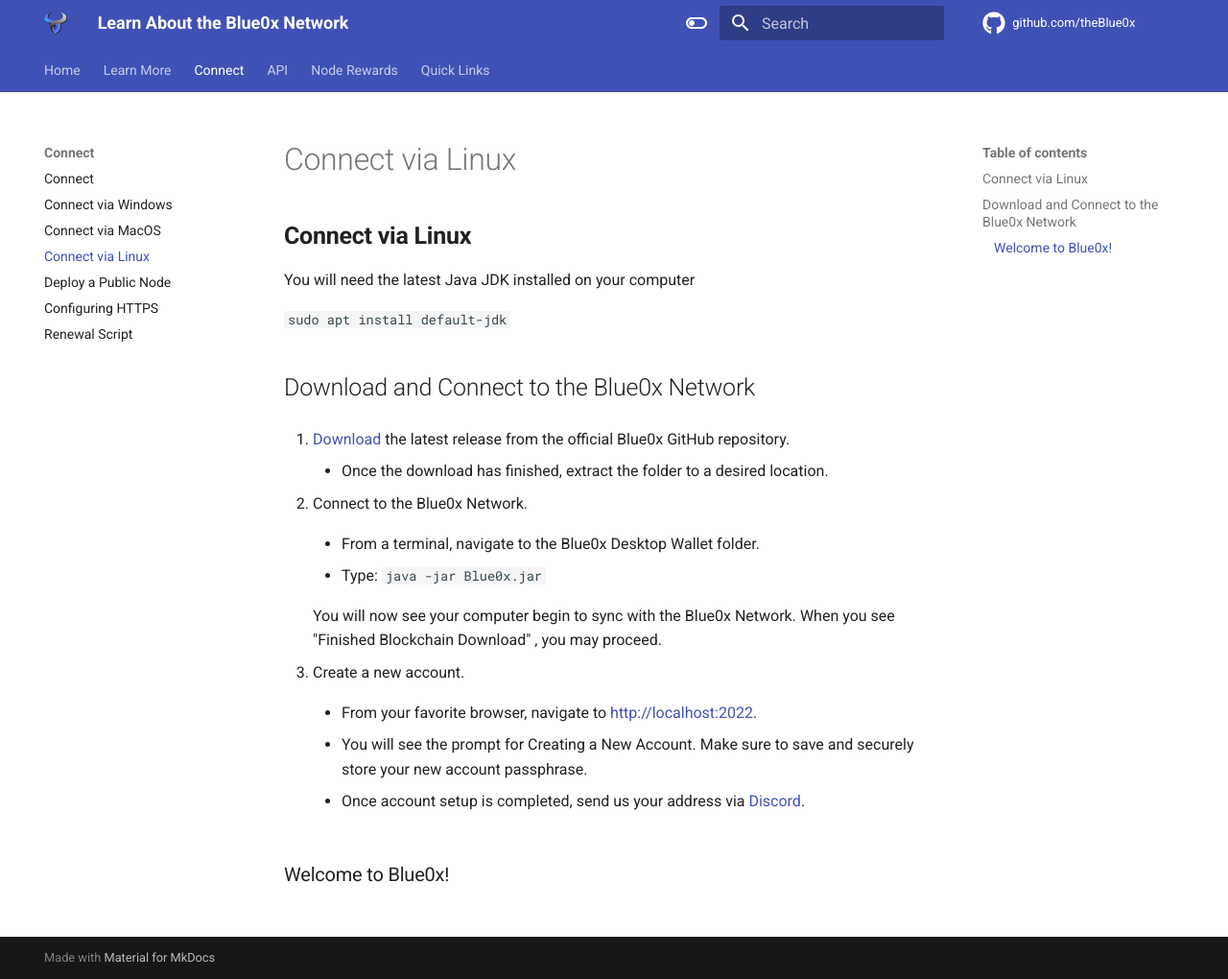
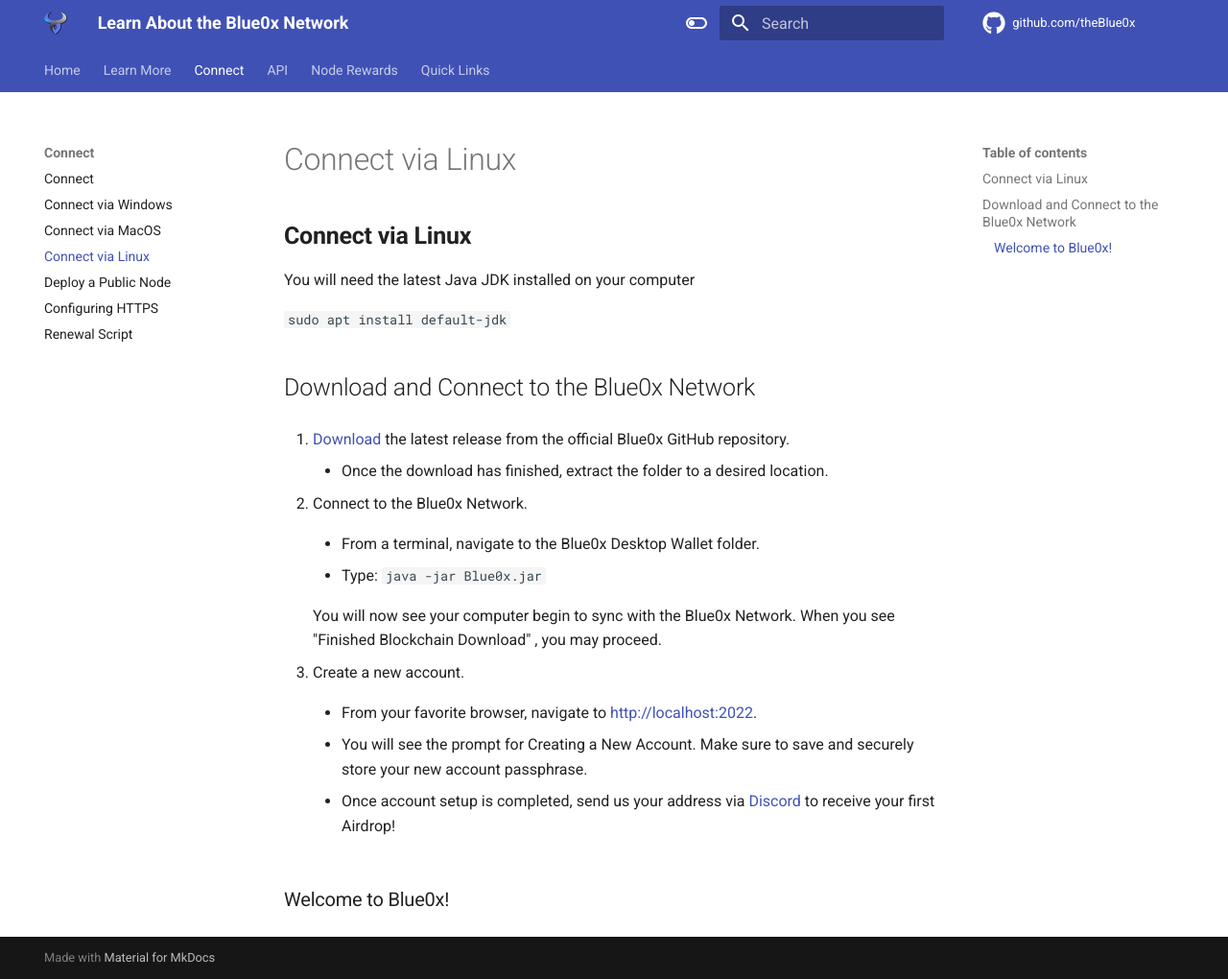
Before and after one commit to theBlue0x/docs, an MkDocs documentation site: the page built from docs/connect/local_linux.md, in a window 1280 px wide and 1020 px high. Shown: the whole window at 96% size. Built offline with MkDocs 1.6.1 and Material for MkDocs 9.7.7, drawn with Linux system fonts in a browser that asks for light colours.

Commit message:
Update local_linux.md

```diff
--- a/docs/connect/local_linux.md
+++ b/docs/connect/local_linux.md
@@ -23,6 +23,6 @@
 
 	- You will see the prompt for Creating a New Account.  Make sure to save and securely store your new account passphrase.
 
-	- Once account setup is completed, send us your address via [Discord](https://discord.gg/EbBWRSPW63).
+	- Once account setup is completed, send us your address via [Discord](https://discord.gg/EbBWRSPW63) to receive your first Airdrop!
 
 ### Welcome to Blue0x! ###
```
